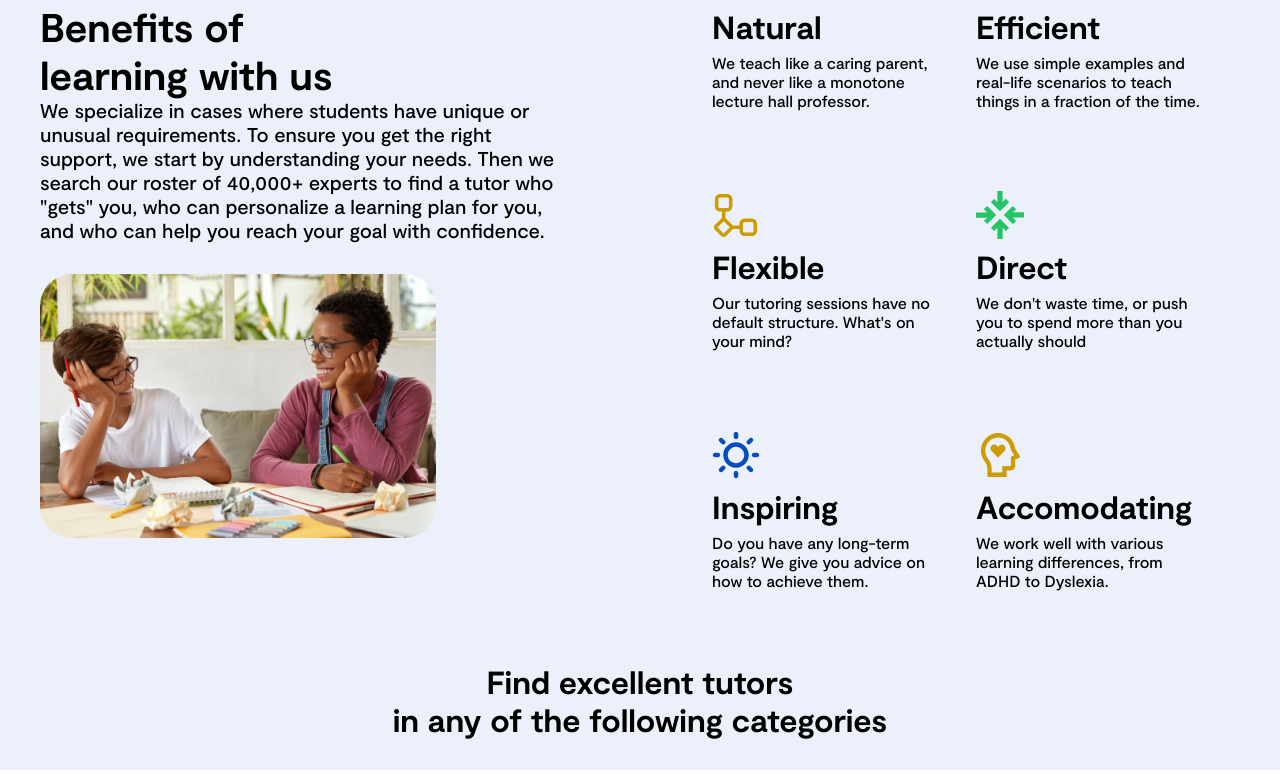
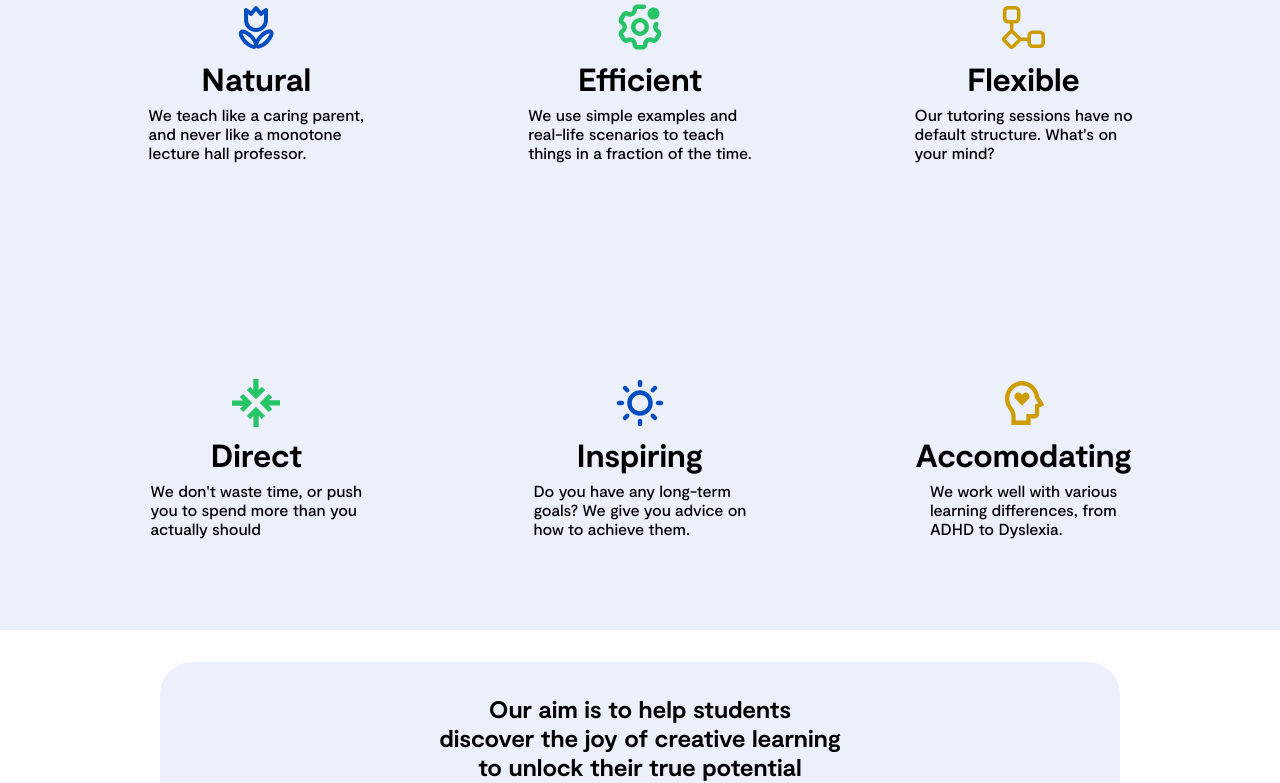
Before and after one commit to lernib/website, a SvelteKit app: page / in a window 1280 px wide. Shown: the part 922-1705 px from the top of the page. Built offline with nearby package versions, Linux system fonts and the light colour scheme.

Commit message:
Removed copyrighted texts

```diff
--- a/src/routes/+page.svelte
+++ b/src/routes/+page.svelte
@@ -35,24 +35,6 @@
   </span>
 </PageHero>
 <div class="benefits">
-  <div>
-    <h1>
-      Benefits of
-      <br />
-      learning with us
-    </h1>
-    <span>
-      We specialize in cases where students have unique
-      or unusual requirements. To ensure you get the right
-      support, we start by understanding your needs. Then
-      we search our roster of 40,000+ experts to find a
-      tutor who "gets" you, who can personalize a learning
-      plan for you, and who can help you reach your goal
-      with confidence.
-    </span>
-    <img src="/positive-mixed-race-male-female-look-joyfully-each-other-work-research.jpg"
-      alt="Happy tutor and student" />
-  </div>
   <div>
     <Benefit
       src="/icons/natural.svg"
@@ -116,13 +98,13 @@
     </Benefit>
   </div>
 </div>
-<div class="subjects">
+<!-- <div class="subjects">
   <h1>
     Find excellent tutors
     <br />
     in any of the following categories
   </h1>
-</div>
+</div> -->
 <div class="our-aim">
   <div class="aim-panel">
     <h1>
@@ -267,20 +249,6 @@
       flex-direction: row;
     }
 
-    > div {
-      display: flex;
-      flex-direction: column;
-      justify-content: start;
-      padding: 0 2.5rem;
-
-      align-items: center;
-
-      @include config.for-size(tablet-portrait-up) {
-        align-items: start;
-        width: 45%;
-      }
-    }
-
     h1 {
       font-size: 2rem;
       font-weight: bold;
@@ -303,34 +271,28 @@
       }
     }
 
-    > div:first-child img {
-      margin-top: 2rem;
-      border-radius: 2rem;
-      width: 100%;
-
-      @include config.for-size(tablet-landscape-up) {
-        width: 75%;
-      }
-    }
-
-    > div:last-child {
+    > div:first-child {
       display: flex;
       flex-direction: column;
       justify-content: start;
       align-items: center;
+      width: 100%;
 
       @include config.for-size(tablet-portrait-up) {
         display: grid;
-        grid-template-rows: repeat(6, 1fr);
-        grid-template-columns: 1fr;
         align-self: stretch;
-        flex-grow: 1;
+        grid-template-rows: repeat(3, 1fr);
+        grid-template-columns: repeat(2, 1fr);
+        justify-items: center;
+        align-items: center;
+        row-gap: 2rem;
       }
 
       @include config.for-size(tablet-landscape-up) {
-        grid-template-rows: repeat(3, 1fr);
-        grid-template-columns: repeat(2, 1fr);
-        flex-grow: 0;
+        width: fit-content;
+        column-gap: 10rem;
+        grid-template-rows: repeat(2, 1fr);
+        grid-template-columns: repeat(3, 1fr);
       }
     }
   }
--- a/src/routes/Benefit.svelte
+++ b/src/routes/Benefit.svelte
@@ -21,7 +21,7 @@
     align-items: center;
     margin-top: 3rem;
 
-    @include config.for-size(tablet-portrait-up) {
+    @include config.for-size(tablet-portrait) {
       justify-content: start;
       align-items: start;
     }
```
